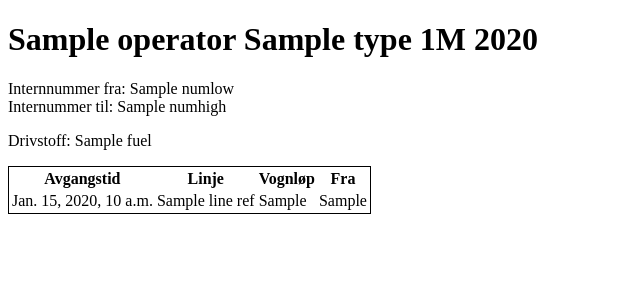
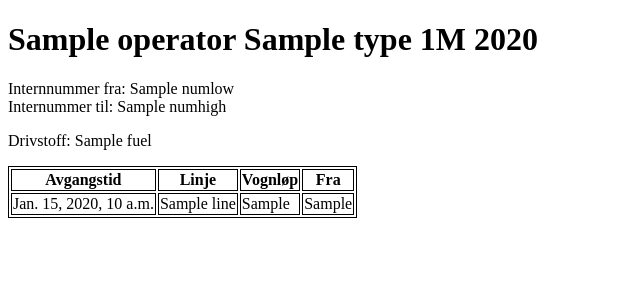
Before and after one commit to datagutten/entur-vehicles, a Django app: template vehicle_info/vehicle_log/templates/vehicle_log/logs.html in a window 1280 px wide. Shown: the top 300 px of the page, without its empty margins (0-640 px from the left). Run offline with Django 3.2, Linux system fonts and the light colour scheme; the template is opened without the code that fills it: most values are stand-ins (such as "Sample title", 1, 10 or a date in 2020).

Commit message:
Create separate template for logs table

```diff
--- a/vehicle_info/vehicle_log/templates/vehicle_log/logs.html
+++ b/vehicle_info/vehicle_log/templates/vehicle_log/logs.html
@@ -7,23 +7,7 @@
 <body>
 {% include 'vehicle_type/vehicle.html' %}
 
-<table style="border: 1px solid black">
-<tr>
-    <th>Avgangstid</th>
-    <th>Linje</th>
-    <th>Vognløp</th>
-    <th>Fra</th>
-</tr>
-{% for log in logs %}
-    <tr>
-        <td>{{ log.origin_departure_time }}</td>
-        <td>{{ log.line_ref.title }}</td>
-        <td>{{ log.block_ref }}</td>
-        <td>{{ log.origin_quay_ref }}</td>
-
-    </tr>
-{% endfor %}
-</table>
+{% include 'vehicle_log/logs_table.html' %}
 
 </body>
 </html>
--- /dev/null
+++ b/vehicle_info/vehicle_log/templates/vehicle_log/logs_table.html
@@ -0,0 +1,23 @@
+<style>
+    table, th, td {
+  border: 1px solid black;
+}
+</style>
+<table>
+<tr>
+    <th>Avgangstid</th>
+    <th>Linje</th>
+    <th>Vognløp</th>
+    <th>Fra</th>
+</tr>
+
+{% for log in logs %}
+    <tr>
+        <td>{{ log.origin_departure_time }}</td>
+        <td>{{ log.line }}</td>
+        <td>{{ log.block_ref }}</td>
+        <td>{{ log.origin_quay_ref }}</td>
+
+    </tr>
+{% endfor %}
+</table>
```
